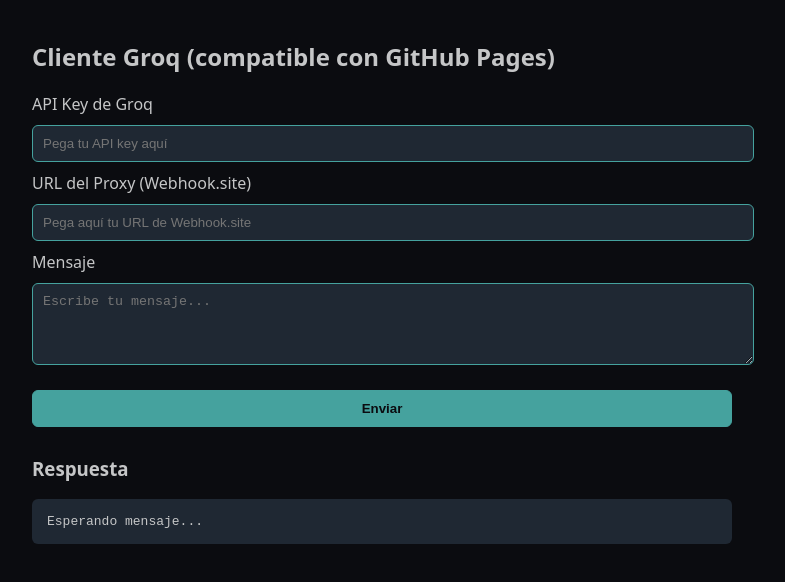
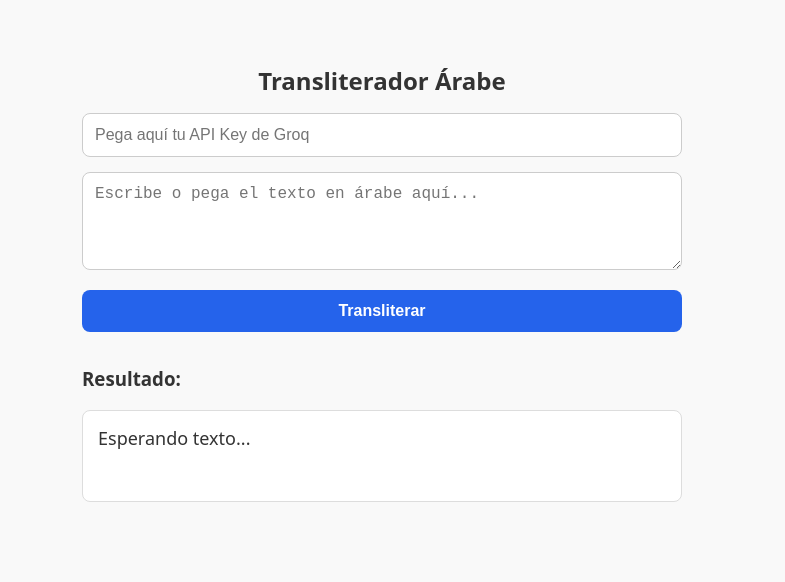
Before and after one commit to AishaBabbu1994/Israa_849, a plain HTML site: page index.html in a window 1280 px wide. Shown: the whole page, without its empty margins (258-1043 px from the left). Drawn offline with Linux system fonts and the light colour scheme.

Commit message:
Update index.html

```diff
--- a/index.html
+++ b/index.html
@@ -1,101 +1,77 @@
 <!DOCTYPE html>
 <html lang="es">
 <head>
-  <meta charset="UTF-8" />
-  <title>Cliente Groq para GitHub Pages</title>
+    <meta charset="UTF-8">
+    <meta name="viewport" content="width=device-width, initial-scale=1.0">
+    <title>Transliterador Árabe a Español</title>
     <style>
-    body {
-      font-family: system-ui, sans-serif;
-      background: #0b0c10;
-      color: #c5c6c7;
-      padding: 20px;
-      max-width: 700px;
-      margin: auto;
-    }
-    input, textarea, button {
-      width: 100%;
-      padding: 10px;
-      margin: 10px 0;
-      border-radius: 6px;
-      border: 1px solid #45a29e;
-      background: #1f2833;
-      color: #c5c6c7;
-    }
-    button {
-      background: #45a29e;
-      color: #0b0c10;
-      font-weight: bold;
-      cursor: pointer;
-    }
-    pre {
-      background: #1f2833;
-      padding: 15px;
-      border-radius: 6px;
-      white-space: pre-wrap;
-    }
+        body { font-family: system-ui, sans-serif; max-width: 600px; margin: 2rem auto; padding: 1rem; background: #f9f9f9; color: #333; }
+        h1 { text-align: center; font-size: 1.5rem; }
+        input, textarea, button { width: 100%; padding: 12px; margin-bottom: 15px; font-size: 16px; box-sizing: border-box; border: 1px solid #ccc; border-radius: 8px; }
+        button { background: #2563eb; color: white; border: none; cursor: pointer; font-weight: bold; }
+        button:hover { background: #1d4ed8; }
+        #resultado { background: white; padding: 15px; min-height: 60px; border-radius: 8px; border: 1px solid #ddd; white-space: pre-wrap; font-size: 18px; }
     </style>
 </head>
 <body>
+    <h1>Transliterador Árabe</h1>
 
-  <h2>Cliente Groq (compatible con GitHub Pages)</h2>
+    <input type="password" id="apiKey" placeholder="Pega aquí tu API Key de Groq">
+    <textarea id="textoArabe" rows="4" placeholder="Escribe o pega el texto en árabe aquí..."></textarea>
+    <button onclick="transliterar()">Transliterar</button>
 
-  <label>API Key de Groq</label>
-  <input type="password" id="apiKey" placeholder="Pega tu API key aquí">
-
-  <label>URL del Proxy (Webhook.site)</label>
-  <input type="text" id="proxyUrl" placeholder="Pega aquí tu URL de Webhook.site">
-
-  <label>Mensaje</label>
-  <textarea id="prompt" rows="4" placeholder="Escribe tu mensaje..."></textarea>
-
-  <button id="sendBtn">Enviar</button>
-
-  <h3>Respuesta</h3>
-  <pre id="response">Esperando mensaje...</pre>
+    <h3>Resultado:</h3>
+    <div id="resultado">Esperando texto...</div>
 
     <script>
-document.getElementById("sendBtn").addEventListener("click", async () => {
-  const apiKey = document.getElementById("apiKey").value.trim();
-  const proxyUrl = document.getElementById("proxyUrl").value.trim();
-  const prompt = document.getElementById("prompt").value.trim();
-  const responseBox = document.getElementById("response");
+        async function transliterar() {
+            const apiKey = document.getElementById('apiKey').value;
+            const textoArabe = document.getElementById('textoArabe').value;
+            const resultadoDiv = document.getElementById('resultado');
 
-  if (!apiKey || !proxyUrl || !prompt) {
-    alert("Falta algún dato: API key, proxy o mensaje.");
+            if (!apiKey || !textoArabe) {
+                resultadoDiv.innerText = "Por favor, ingresa tu API Key y el texto en árabe.";
                 return;
             }
 
-  responseBox.textContent = "Consultando a Groq...";
+            resultadoDiv.innerText = "Procesando...";
 
-  const payload = {
-    url: "https://api.groq.com/openai/v1/chat/completions",
-    method: "POST",
-    headers: {
-      "Content-Type": "application/json",
-      "Authorization": "Bearer " + apiKey
-    },
-    body: {
-      model: "groq/compound",
-      messages: [{ role: "user", content: prompt }]
-    }
-  };
+            const systemPrompt = `Actúa como un experto en traducción y fonética del idioma árabe para hispanohablantes. Tu tarea es transliterar el texto en árabe que te proporcionaré al alfabeto español.
+
+Debes seguir estrictamente las siguientes reglas de estilo y pronunciación:
+1. No utilices caracteres especiales, símbolos lingüísticos avanzados ni apóstrofes complejos (como ʿ o ʾ).
+2. Translitera los sonidos basándote puramente en cómo los leería un hispanohablante de forma natural.
+3. Utiliza la "j" para representar el sonido de la "H" aspirada o la "J" suave árabe (ejemplo: "aljeyr" o "Sabahj").
+4. Representa los sonidos acentuados o alargados con tildes comunes en español si es necesario para marcar la entonación (ejemplo: "Asálamu").
+5. Mantén las uniones de palabras o artículos de forma limpia y legible (ejemplo: "aljeyr", "asálamu").`;
 
             try {
-    const res = await fetch(proxyUrl, {
-      method: "POST",
-      headers: { "Content-Type": "application/json" },
-      body: JSON.stringify(payload)
+                const response = await fetch('https://api.groq.com/openai/v1/chat/completions', {
+                    method: 'POST',
+                    headers: {
+                        'Authorization': `Bearer ${apiKey}`,
+                        'Content-Type': 'application/json'
+                    },
+                    body: JSON.stringify({
+                        model: 'groq/compound',
+                        messages: [
+                            { role: 'system', content: systemPrompt },
+                            { role: 'user', content: `Texto en árabe a transliterar: "${textoArabe}"` }
+                        ],
+                        temperature: 0.2
+                    })
                 });
 
-    const data = await res.json();
-    const content = data?.choices?.[0]?.message?.content || "Sin contenido.";
-    responseBox.textContent = content;
-
-  } catch (err) {
-    responseBox.textContent = "Error: " + err;
+                const data = await response.json();
+                if (data.choices && data.choices[0]) {
+                    resultadoDiv.innerText = data.choices[0].message.content;
+                } else {
+                    resultadoDiv.innerText = "Error: " + (data.error?.message || "Revisa tu API Key.");
                 }
-});
+            } catch (error) {
+                resultadoDiv.innerText = "Error de conexión. Verifica tu internet o tu API Key.";
+            }
+        }
     </script>
-
 </body>
 </html>
```
Lines whose indentation alone changed are shown as unchanged.
